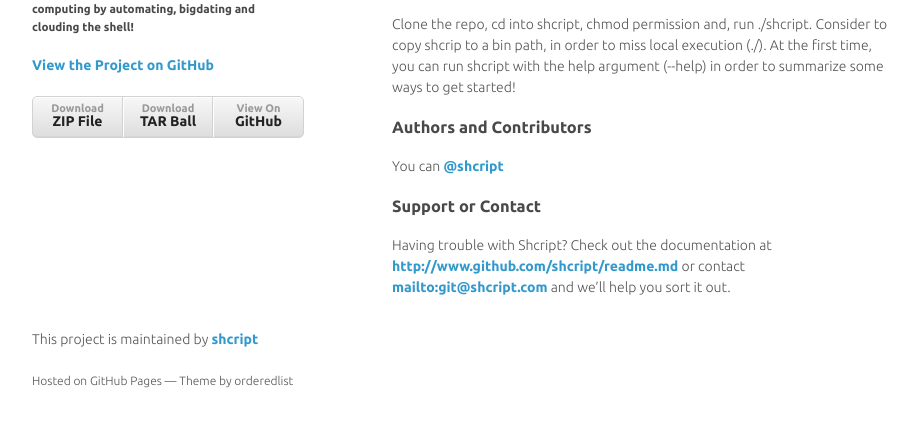
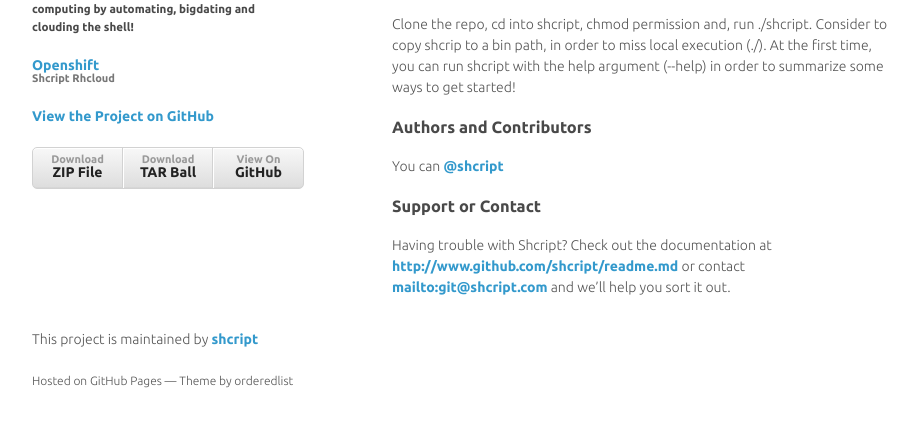
Before and after one commit to shcript/shcript, a plain HTML site: page index.html in a window 1280 px wide. Shown: the part 339-766 px from the top of the page, without its empty margins (178-1101 px from the left). Drawn offline with Linux system fonts and the light colour scheme.

Commit message:
Update index.html

```diff
--- a/index.html
+++ b/index.html
@@ -21,6 +21,7 @@
         <p><h5>Or how to do automation, bigdata and cloud computing
           by automating, bigdating and clouding the shell!</h5>
         </p>
+        <p class="view"><a href="https://github.com/atmos" target="tab">Openshift<small>Shcript Rhcloud</small></a></p>
         <p class="view"><a href="https://github.com/shcript/shcript">View the Project on GitHub</a></p>
 
         <ul>
```
